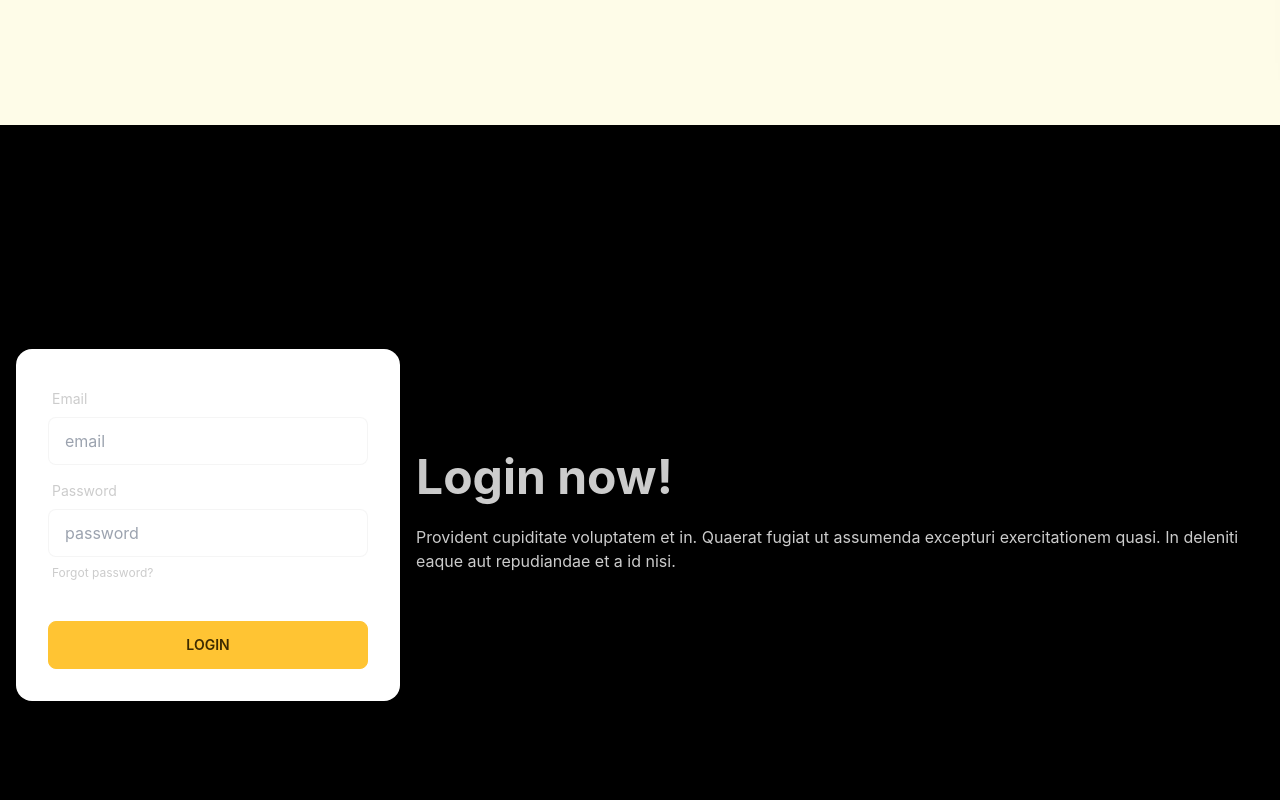
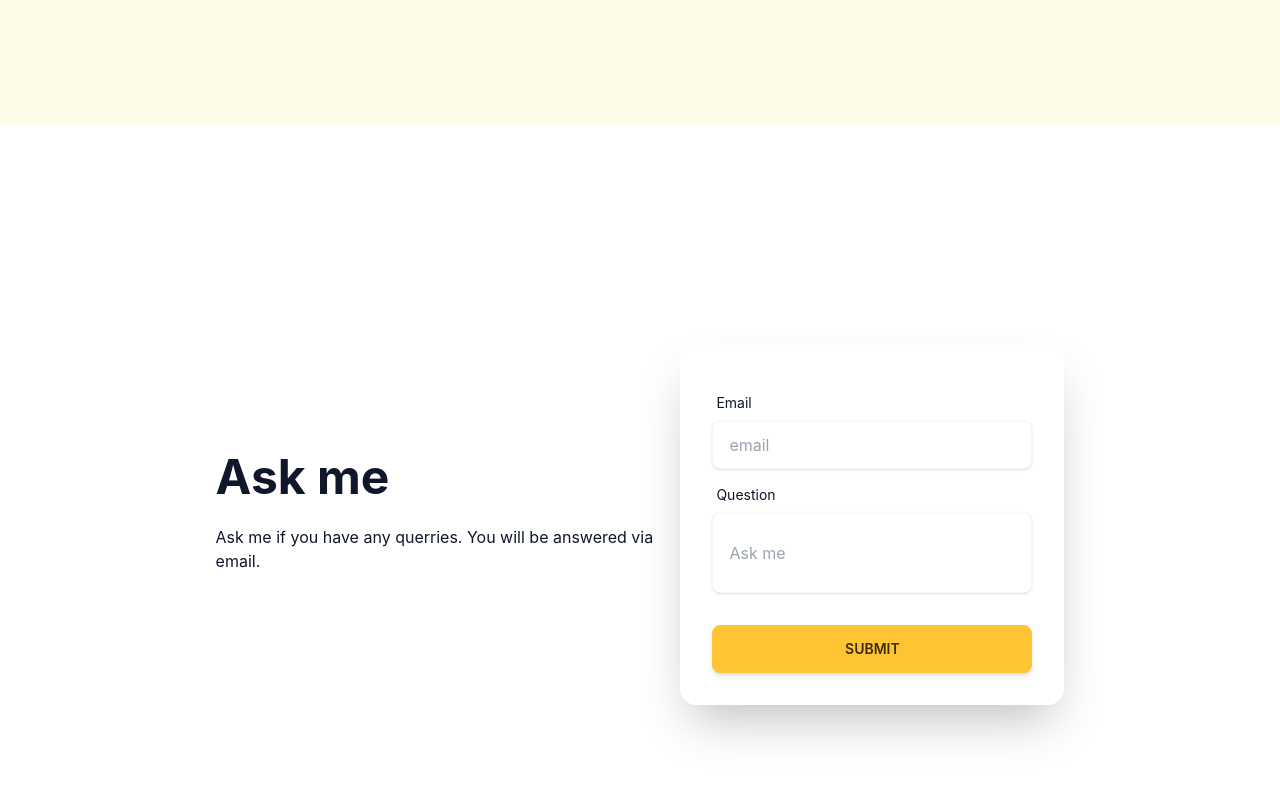
Before and after one commit to SadikHasanRafi/sadik-dev-portfolio, a React (Create React App) app: page / in a window 1280 px wide. Shown: the part 2440-3240 px from the top of the page. Built offline with nearby package versions, Linux system fonts and the light colour scheme.

Commit message:
form section ui fiexd

```diff
--- a/package.json
+++ b/package.json
@@ -9,6 +9,7 @@
     "daisyui": "^2.15.3",
     "react": "^18.1.0",
     "react-dom": "^18.1.0",
+    "react-hook-form": "^7.32.0",
     "react-scripts": "5.0.1",
     "web-vitals": "^2.1.4"
   },
--- a/src/Pages/Home/Components/ContactWithMe/ContactWithMe.js
+++ b/src/Pages/Home/Components/ContactWithMe/ContactWithMe.js
@@ -1,33 +1,51 @@
 import React from 'react';
+import { useForm } from "react-hook-form";
 
 const ContactWithMe = () => {
+
+  const { register, handleSubmit } = useForm();
+  const onSubmit = data => console.log(data);
+
     return (
         <div>
-            <div class="hero min-h-screen bg-base-200">
-  <div class="hero-content flex-col lg:flex-row-reverse">
-    <div class="text-center lg:text-left">
-      <h1 class="text-5xl font-bold">Login now!</h1>
-      <p class="py-6">Provident cupiditate voluptatem et in. Quaerat fugiat ut assumenda excepturi exercitationem quasi. In deleniti eaque aut repudiandae et a id nisi.</p>
+            <div class="hero min-h-screen  bg-white">
+  <div class="hero-content flex-col lg:flex-row">
+    <div class="text-center text-accent lg:text-left">
+      <h1 class="text-5xl font-bold">Ask me</h1>
+      <p class="py-6">Ask me if you have any querries. You will be answered via email.</p>
     </div>
     <div class="card flex-shrink-0 w-full max-w-sm shadow-2xl bg-base-100">
       <div class="card-body">
+
+
+
+        {/* dummy forms start */}
+
+        <form action='' onSubmit={handleSubmit(onSubmit)}>
+        </form>
+
+
+      {/* dummy form finish  */}
+
+
+
         <div class="form-control">
           <label class="label">
-            <span class="label-text">Email</span>
+            <span class="label-text text-accent">Email</span>
           </label>
-          <input type="text" placeholder="email" class="input input-bordered" />
+          <input type="email" placeholder="email"  {...register("email")} class="input  focus:shadow focus:shadow-yellow-200 focus:border-0 input-bordered shadow" />
         </div>
+
         <div class="form-control">
           <label class="label">
-            <span class="label-text">Password</span>
+            <span class="label-text text-accent">Question</span>
           </label>
-          <input type="text" placeholder="password" class="input input-bordered" />
-          <label class="label">
-            <a href="#" class="label-text-alt link link-hover">Forgot password?</a>
-          </label>
+          <input type="text" placeholder='Ask me' class="input  focus:shadow focus:shadow-yellow-200 focus:border-0 h-20 input-bordered shadow" {...register("askme")}/>
         </div>
         <div class="form-control mt-6">
-          <button class="btn btn-primary">Login</button>
+         <input class="btn btn-primary shadow-md" type="submit" value='submit'/>
+
+
         </div>
       </div>
     </div>
```
Also changed, not shown: 1 other file (tests, documents, lock files or other folders).
